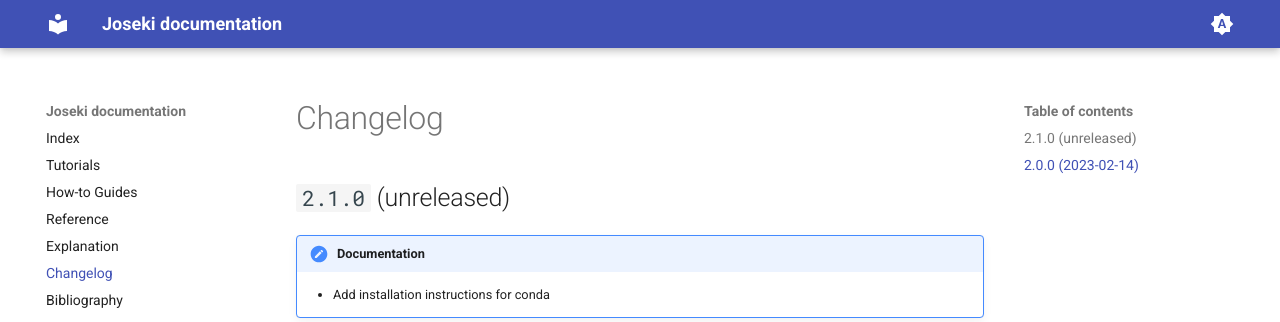
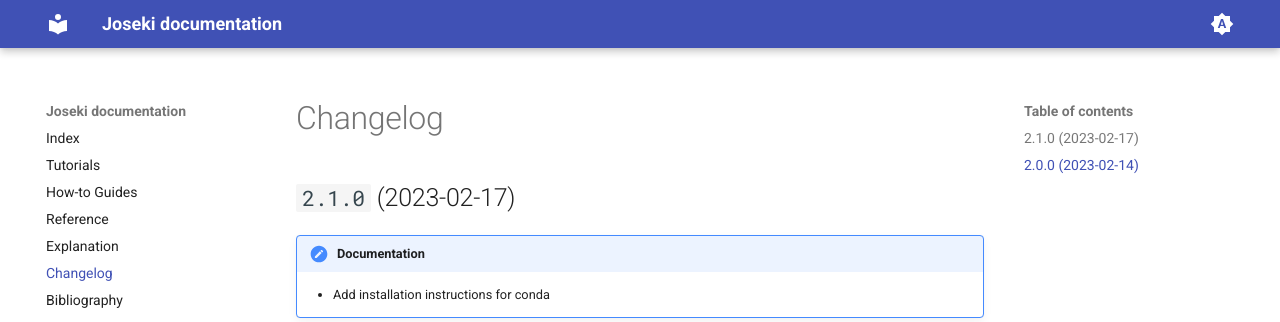
Before and after one commit to rayference/joseki, an MkDocs documentation site: the page built from docs/changelog.md, in a window 1280 px wide and 1142 px high. Shown: the top 322 px of the window. Built offline with MkDocs 1.6.1 and Material for MkDocs 9.7.7, drawn with Linux system fonts in a browser that asks for light colours.

```diff
--- a/docs/changelog.md
+++ b/docs/changelog.md
@@ -1,4 +1,4 @@
-## `2.1.0` (unreleased)
+## `2.1.0` (2023-02-17)
 
 !!! help "Documentation"
 
--- a/src/joseki/__version__.py
+++ b/src/joseki/__version__.py
@@ -1 +1 @@
-__version__ = "2.0.0"
+__version__ = "2.1.0"
```
